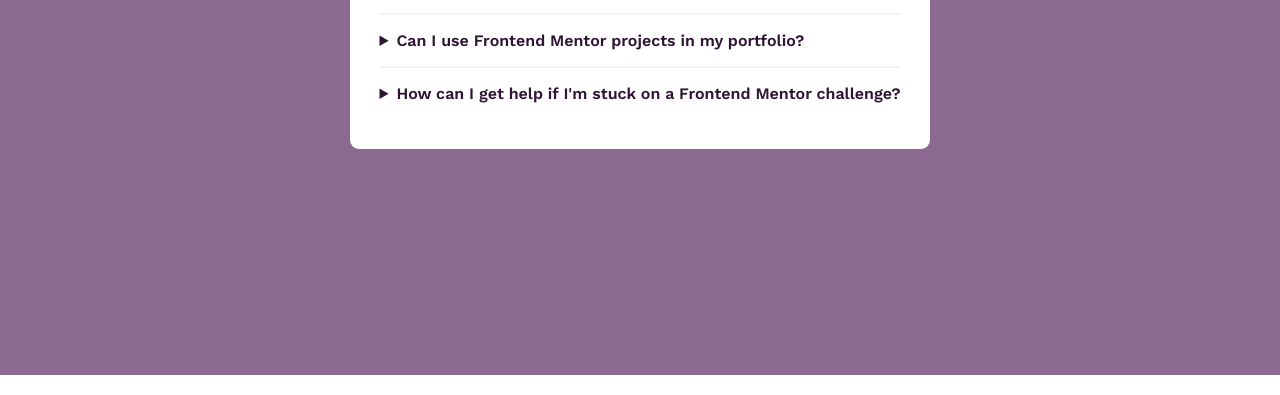
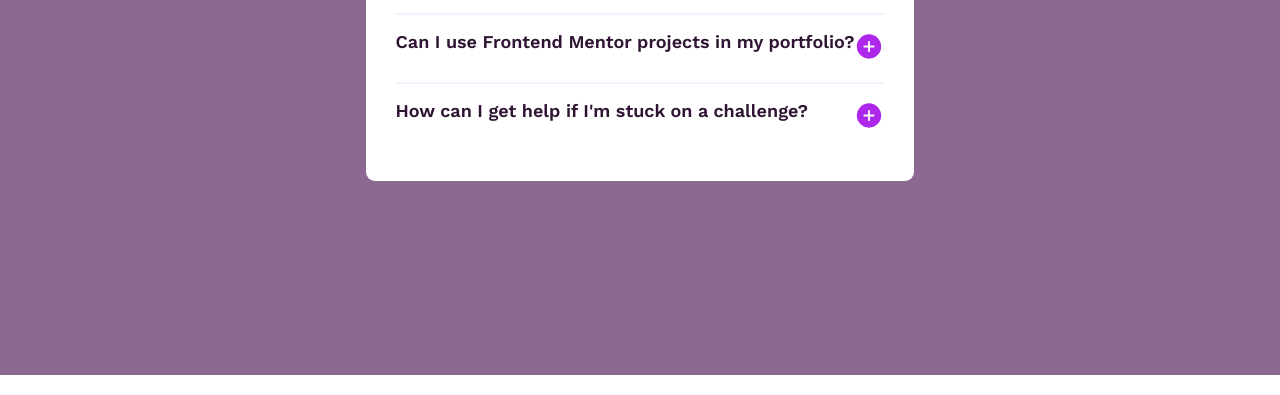
Before and after one commit to zesciati/FAQ-accordion, a plain HTML site: page index.html in a window 1280 px wide. Shown: the part 425-820 px from the top of the page. Drawn offline with nearby package versions, Linux system fonts and the light colour scheme.

Commit message:
selesai mengerjakan toggle icon details

```diff
--- a/faqaccordion.css
+++ b/faqaccordion.css
@@ -15,6 +15,7 @@ html {
   --Purple-100: hsl(275, 100%, 97%);
   --Purple-600: hsl(292, 16%, 49%);
   --Purple-950: hsl(292, 42%, 14%);
+  --Purple-hover: oklch(0.4671 0.2033 313.8);
 
   /* font size title-faq 30px-50px*/
   --step-1: clamp(2.1094rem, 1.6901rem + 1.7887vw, 3.3rem);
@@ -63,7 +64,7 @@ body{
 }
 /* TITLE for FAQ */
 .title-faq{
-  /* buat konten sejajar (img dengan h1) */
+  /* make it even content (img with h1) */
   display: flex;
 }
 .title-faq h1{
@@ -74,8 +75,25 @@ body{
   margin-left: 1rem;
 }
 
+/* ------------------- Changing icon toggle to the right  ------------------ */
+ /* https://developer.mozilla.org/en-US/docs/Web/HTML/Reference/Elements/summary#default_style:~:text=p%3E%0A%3C/details%3E-,Result,-Play */
+
+details summary {
+  list-style: none;
+  &::after {
+    content: url(assets/images/icon-plus.svg);
+
+  }
+  [open] &::after {
+    content: url(assets/images/icon-minus.svg);
+  }
+}
+details:last-of-type summary::-webkit-details-marker {
+  display: none;
+}
+
+
 /* details toggle info */
-
 section{
   padding-top: 1rem;
 }
@@ -86,6 +104,12 @@ section{
 .details--div summary{
   font-weight: var(--detailbold);
   color: var(--Purple-950);
+  font-size: 18px;
+  display: flex;
+  justify-content: space-between;
+}
+.details--div summary:hover{
+  color: var(--Purple-hover);
 }
 .details--div p{
   padding-top: 1rem;
--- a/index.html
+++ b/index.html
@@ -48,7 +48,7 @@
 
           <details class="details--div" name="faq-details">
             <summary>
-                How can I get help if I'm stuck on a Frontend Mentor challenge?
+                How can I get help if I'm stuck on a challenge?
             </summary>
             <p>Frontend Mentor offers realistic coding challenges to help developers improve their frontend coding skills with projects in HTML, CSS, and JavaScript. it's suitable for all levels and ideal for portfolio building.</p>
           </details>
```
Also changed, not shown: 1 other file.
